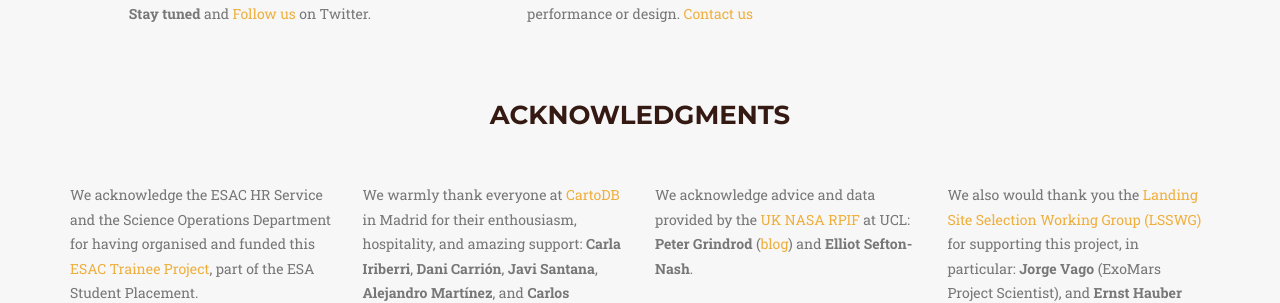
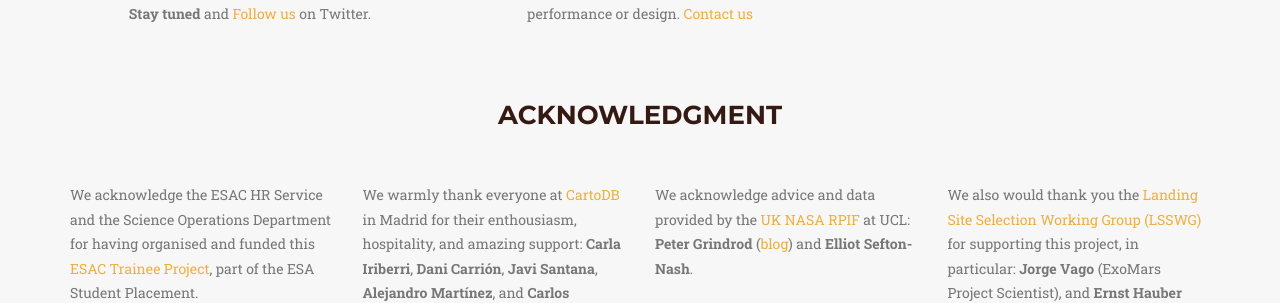
Before and after one commit to matallo/whereonmars, a Jekyll site: the page built from dev.html, in a window 1280 px wide and 900 px high, scrolled down 4696 px. Shown: the part 161-464 px from the top of the window. Built offline with Jekyll 4.4.1, drawn with Linux system fonts in a browser that asks for light colours; nearby versions of some CDN libraries; some web fonts are replaced; comment, search, counter and statistics services are not loaded.

Commit message:
Minor update

```diff
--- a/_includes/project.html
+++ b/_includes/project.html
@@ -146,7 +146,7 @@
             <div class="row">
                 <br/></br>
                 <div class="col-lg-12 text-center">
-                    <h3 class="section-heading">Acknowledgments</h3>
+                    <h3 class="section-heading">Acknowledgment</h3>
                   </br></br>
                 </div>
 
```
Also changed, not shown: 7 other files.
